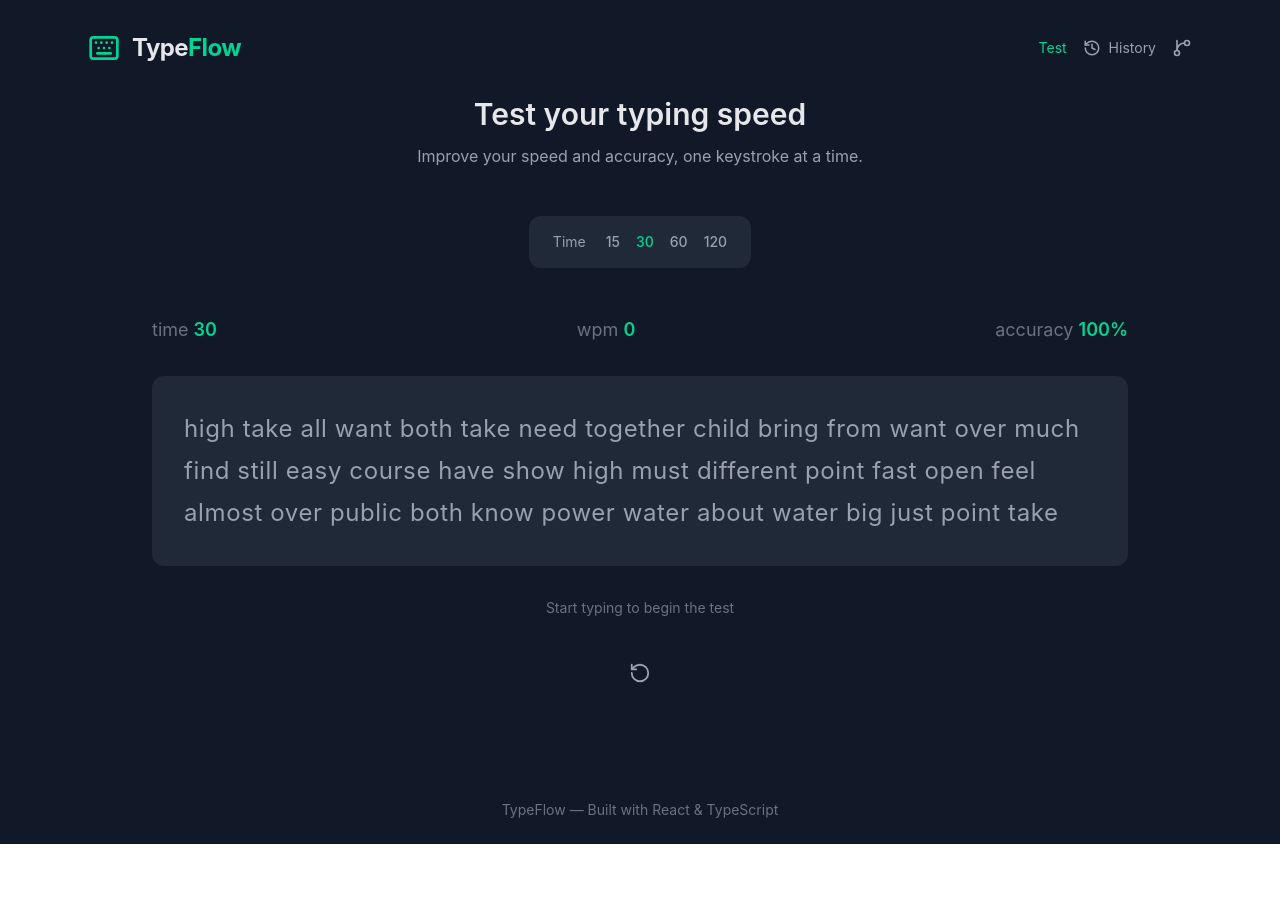
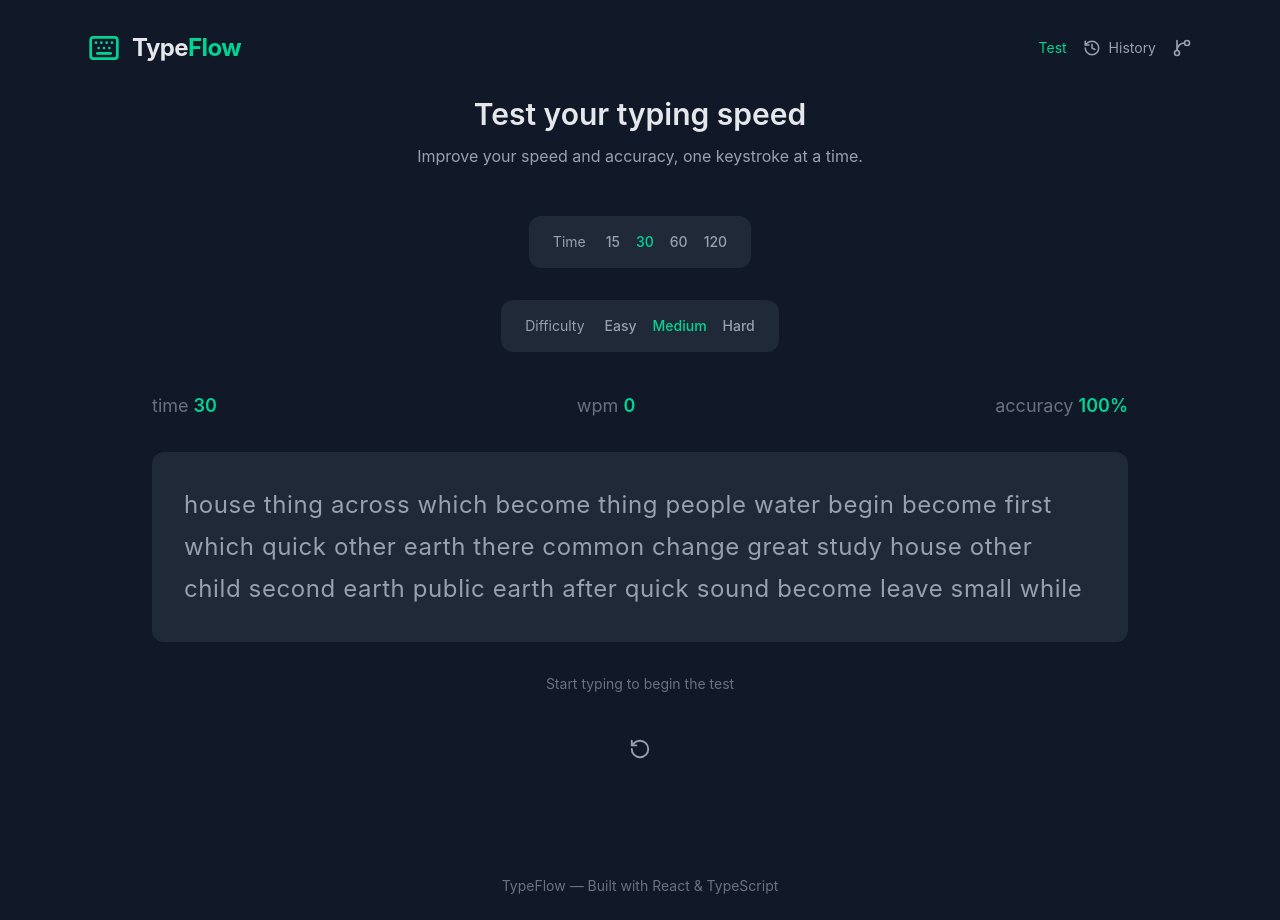
Before and after one commit to chrislff02/TypeFlow, a React (Vite) app: page / in a window 1280 px wide. Before the commit the page ends 844 px from the top, so only its background shows below. Built offline with nearby package versions, Linux system fonts and the light colour scheme.

Commit message:
feat: add typing difficulty levels

```diff
--- a/src/App.tsx
+++ b/src/App.tsx
@@ -7,7 +7,7 @@ import {
 } from "lucide-react";
 import TypingText from "./components/TypingText";
 import Results from "./components/Results";
-import { generateWords } from "./utils/generateWords";
+import { generateWords, type Difficulty } from "./utils/generateWords";
 import type { PerformancePoint, TestResult } from "./types/typing";
 
 import History from "./components/History";
@@ -20,8 +20,10 @@ const TEST_DURATIONS = [15, 30, 60, 120];
 function App() {
   const [duration, setDuration] = useState(30);
 
-  // Randomly generated typing text.
-  const [text, setText] = useState(() => generateWords(80));
+  // Currently selected typing difficulty.
+  const [difficulty, setDifficulty] = useState<Difficulty>("medium");
+
+  const [text, setText] = useState(() => generateWords(80, "medium"));
 
   // User input and reset state.
   const [typedText, setTypedText] = useState("");
@@ -132,7 +134,7 @@ function App() {
 
     if (remainingCharacters < 150) {
       setText((previous) => {
-        return `${previous} ${generateWords(50)}`;
+        return `${previous} ${generateWords(50, difficulty)}`;
       });
     }
   };
@@ -205,8 +207,8 @@ function App() {
   ]);
 
   // Reset the entire test and generate new words.
-  const resetTest = () => {
-    setText(generateWords(80));
+  const resetTest = (nextDifficulty: Difficulty = difficulty) => {
+    setText(generateWords(80, nextDifficulty));
     setTypedText("");
     setStartTime(null);
     setElapsedMs(0);
@@ -230,6 +232,14 @@ function App() {
   const changeDuration = (newDuration: number) => {
     setDuration(newDuration);
     resetTest();
+  };
+
+  // Change difficulty and restart the typing test.
+  const changeDifficulty = (newDifficulty: Difficulty) => {
+    if (newDifficulty === difficulty) return;
+
+    setDifficulty(newDifficulty);
+    resetTest(newDifficulty);
   };
 
   return (
@@ -305,7 +315,7 @@ function App() {
         {currentPage === "history" ? (
           <History history={history} onClearHistory={clearHistory} />
         ) : isFinished ? (
-          <Results result={result} onRestart={resetTest} />
+          <Results result={result} onRestart={() => resetTest()} />
         ) : (
           <>
             {/* Introduction */}
@@ -320,8 +330,8 @@ function App() {
             </div>
 
             {/* Test Settings */}
-            <div className="mb-12 flex justify-center">
-              <div className="flex items-center gap-5 rounded-xl bg-[#1f2937] px-6 py-4">
+            <div className="mb-8 flex justify-center">
+              <div className="flex flex-wrap items-center justify-center gap-5 rounded-xl bg-[#1f2937] px-6 py-4">
                 <span className="text-sm text-gray-400">Time</span>
 
                 <div className="flex gap-4">
@@ -337,6 +347,30 @@ function App() {
                       }`}
                     >
                       {time}
+                    </button>
+                  ))}
+                </div>
+              </div>
+            </div>
+
+            {/* Difficulty Settings */}
+            <div className="mb-10 flex justify-center">
+              <div className="flex flex-wrap items-center justify-center gap-5 rounded-xl bg-[#1f2937] px-6 py-4">
+                <span className="text-sm text-gray-400">Difficulty</span>
+
+                <div className="flex gap-4">
+                  {(["easy", "medium", "hard"] as Difficulty[]).map((level) => (
+                    <button
+                      key={level}
+                      type="button"
+                      onClick={() => changeDifficulty(level)}
+                      className={`cursor-pointer text-sm font-medium capitalize transition ${
+                        difficulty === level
+                          ? "text-emerald-400"
+                          : "text-gray-400 hover:text-white"
+                      }`}
+                    >
+                      {level}
                     </button>
                   ))}
                 </div>
@@ -385,7 +419,7 @@ function App() {
             <div className="mt-8 flex justify-center">
               <button
                 type="button"
-                onClick={resetTest}
+                onClick={() => resetTest()}
                 aria-label="Restart test"
                 title="Restart test"
                 className="cursor-pointer rounded-lg p-3 text-gray-400 transition hover:bg-[#1f2937] hover:text-emerald-400"
--- a/src/utils/generateWords.ts
+++ b/src/utils/generateWords.ts
@@ -1,20 +1,34 @@
 import { WORDS } from "../data/words";
 
-// Generate a random sequence of words.
-export function generateWords(count: number = 50): string {
+// Available difficulty levels.
+export type Difficulty = "easy" | "medium" | "hard";
+
+// Organize words based on difficulty.
+const WORD_LISTS: Record<Difficulty, string[]> = {
+  easy: WORDS.filter((word) => word.length <= 4),
+
+  medium: WORDS.filter((word) => word.length >= 5 && word.length <= 6),
+
+  hard: WORDS.filter((word) => word.length >= 7),
+};
+
+// Generate random words based on difficulty.
+export function generateWords(
+  count: number = 50,
+  difficulty: Difficulty = "medium",
+): string {
   const generatedWords: string[] = [];
 
+  // Select the appropriate word list.
+  const wordList = WORD_LISTS[difficulty];
+
+  // Generate the requested number of words.
   for (let i = 0; i < count; i++) {
-    // Choose a random index from the word list.
-    const randomIndex = Math.floor(Math.random() * WORDS.length);
+    const randomIndex = Math.floor(Math.random() * wordList.length);
 
-    // Get the corresponding word.
-    const randomWord = WORDS[randomIndex];
-
-    // Add the word to our generated sequence.
-    generatedWords.push(randomWord);
+    generatedWords.push(wordList[randomIndex]);
   }
 
-  // Combine the words into one string separated by spaces.
+  // Combine the generated words into one string.
   return generatedWords.join(" ");
 }
```
